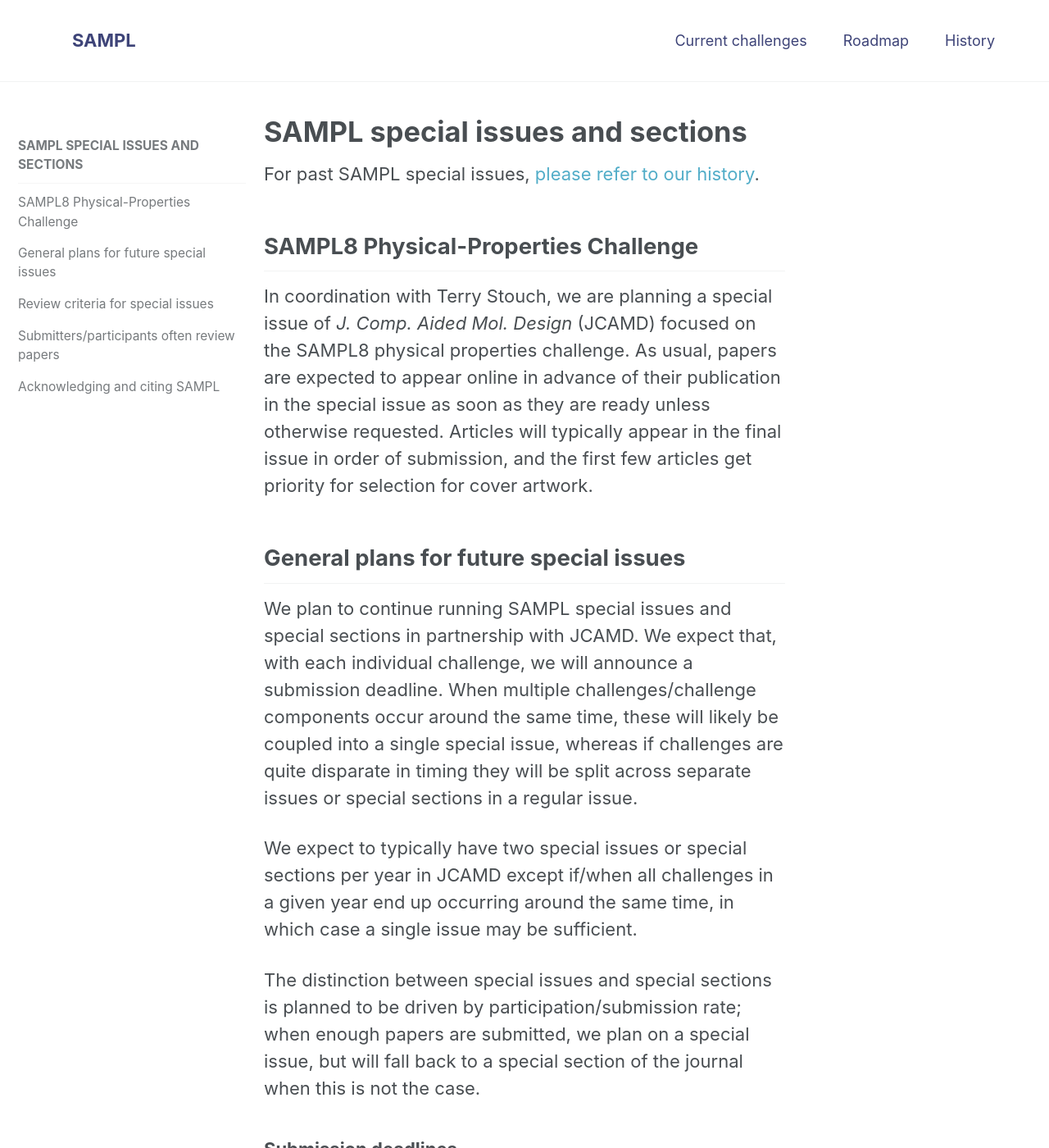
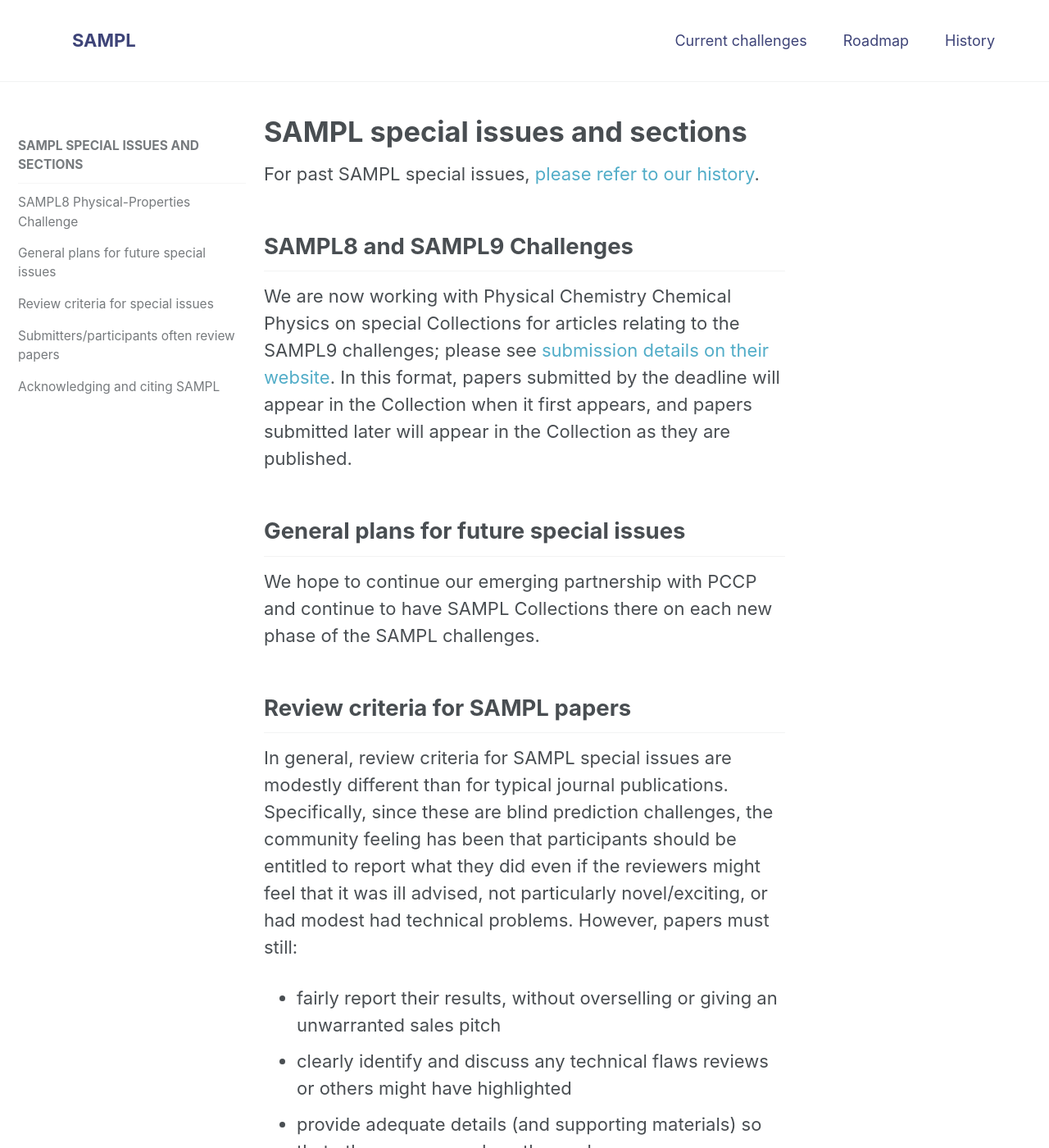
Before and after one commit to samplchallenges/samplchallenges.github.io, a Jekyll site: the page built from _roadmap/02_specialissues.md, in a window 1280 px wide and 1400 px high. Shown: the whole window at 82% size. Built offline with Jekyll 4.4.1, drawn with Linux system fonts in a browser that asks for light colours; some of the changed text lies outside the part shown.

Commit message:
Make changes reflecting shift to PCCP

```diff
--- a/_roadmap/02_specialissues.md
+++ b/_roadmap/02_specialissues.md
@@ -9,27 +9,15 @@ permalink: /roadmap/specialissues/
 
 For past SAMPL special issues, [please refer to our history](https://samplchallenges.github.io/history/references/).
 
-## SAMPL8 Physical-Properties Challenge
+## SAMPL8 and SAMPL9 Challenges
 
-In coordination with Terry Stouch, we are planning a special issue of *J. Comp. Aided Mol. Design* (JCAMD) focused on the SAMPL8 physical properties challenge.
-As usual, papers are expected to appear online in advance of their publication in the special issue as soon as they are ready unless otherwise requested.
-Articles will typically appear in the final issue in order of submission, and the first few articles get priority for selection for cover artwork.
+We are now working with Physical Chemistry Chemical Physics on special Collections for articles relating to the SAMPL9 challenges; please see [submission details on their website](https://www.rsc.org/journals-books-databases/about-journals/calls-for-papers/physical/#undefined). In this format, papers submitted by the deadline will appear in the Collection when it first appears, and papers submitted later will appear in the Collection as they are published.
 
 ## General plans for future special issues
 
-We plan to continue running SAMPL special issues and special sections in partnership with JCAMD. We expect that, with each individual challenge, we will announce a submission deadline.
-When multiple challenges/challenge components occur around the same time, these will likely be coupled into a single special issue, whereas if challenges are quite disparate in timing they will be split across separate issues or special sections in a regular issue.
+We hope to continue our emerging partnership with PCCP and continue to have SAMPL Collections there on each new phase of the SAMPL challenges.
 
-We expect to typically have two special issues or special sections per year in JCAMD except if/when all challenges in a given year end up occurring around the same time, in which case a single issue may be sufficient.
-
-The distinction between special issues and special sections is planned to be driven by participation/submission rate; when enough papers are submitted, we plan on a special issue, but will fall back to a special section of the journal when this is not the case.
-
-### Submission deadlines
-
-In general, submission deadlines are firm; papers submitted late are not guaranteed to be included in the same special issue or special section, though in some cases they *may be* if they make it through the review process rapidly enough.
-Most late papers will be published in the next regular issue(s) or in a future SAMPL special issue or section if it is soon, at the discretion of the editor and guest editor in consultation with the author.
-
-## Review criteria for special issues
+## Review criteria for SAMPL papers
 
 In general, review criteria for SAMPL special issues are modestly different than for typical journal publications. Specifically, since these are blind prediction challenges, the community feeling has been that participants should be entitled to report what they did even if the reviewers might feel that it was ill advised, not particularly novel/exciting, or had modest had technical problems. However, papers must still:
 - fairly report their results, without overselling or giving an unwarranted sales pitch
@@ -53,3 +41,7 @@ If you've benefitted from our work on the SAMPL series of challenges, please be
 We also ask you to cite the SAMPL dataset(s) you used. These are versioned on Zenodo, and a link will be available from the SAMPL repository for the challenge in which you participated.
 
 Of course, we also appreciate it if you cite any overview/experimental papers relevant to the particular SAMPL challenge you participated in.
+
+## Past support
+
+We are grateful to Terry Stouch for his many years of support for the SAMPL challenges, and to *J. Comp. Aided Mol. Design* (JCAMD) for the many special issues it previously hosted.
```
Also changed, not shown: index.md (+2 -3 lines).
